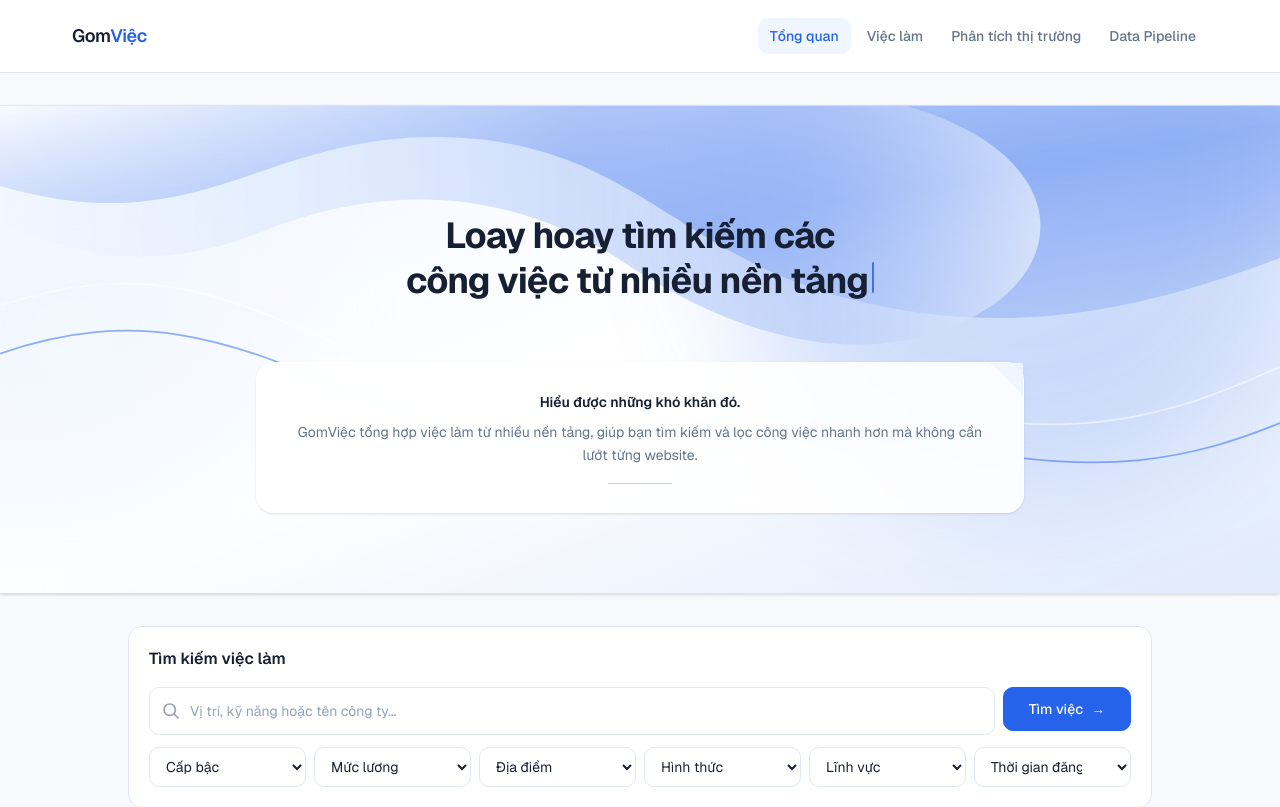
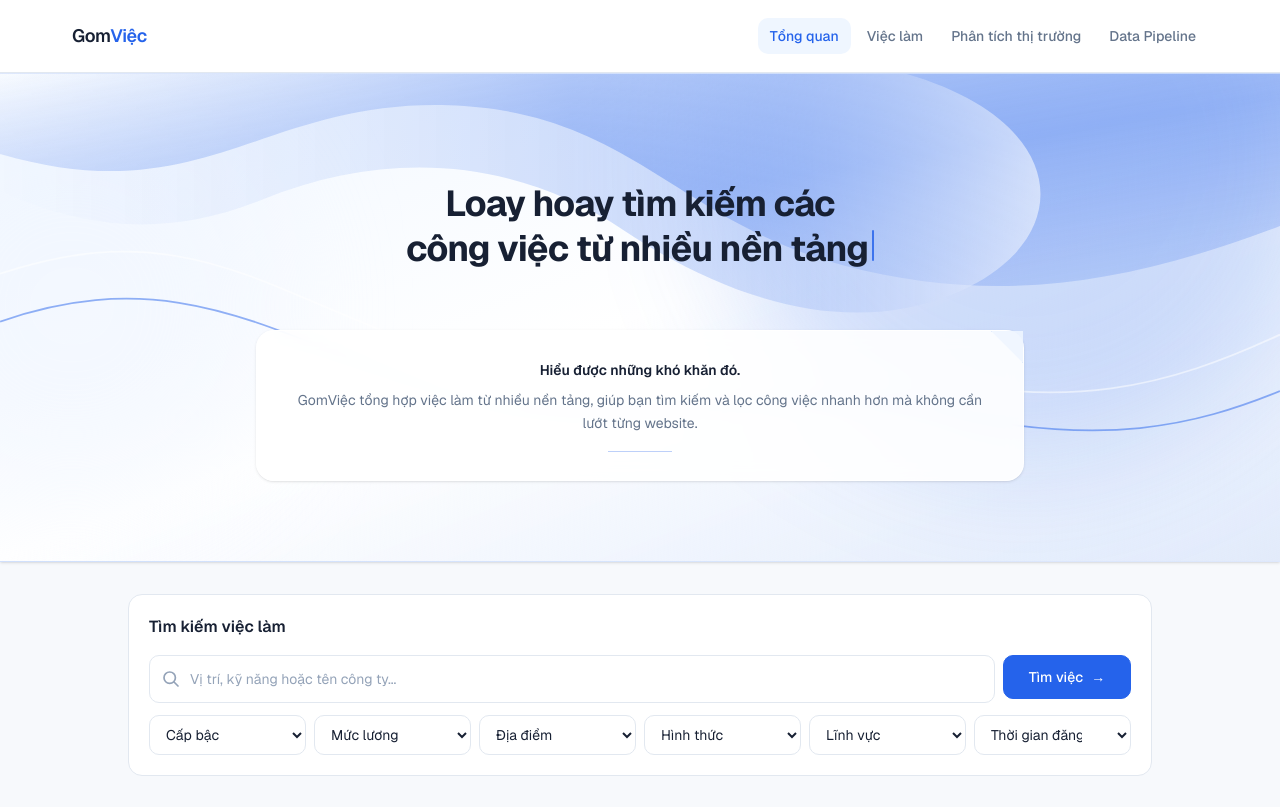
Before and after one commit to VoHoangPhucDTA/job-discovery-platform, a Next.js app in the folder frontend/: page / in a window 1280 px wide. Shown: the top 807 px of the page. Built offline with nearby package versions, Linux system fonts and the light colour scheme.

Commit message:
Remove Home main top padding so full-width hero meets header

```diff
--- a/frontend/app/components/shell/app-shell.tsx
+++ b/frontend/app/components/shell/app-shell.tsx
@@ -159,7 +159,10 @@ export function AppShell({ children }: { children: ReactNode }) {
         </div>
       </header>
 
-      <main className="mx-auto flex w-full max-w-content flex-1 flex-col px-4 py-6 sm:px-6 sm:py-8 lg:px-8">
+      <main className={[
+        "mx-auto flex w-full max-w-content flex-1 flex-col px-4 sm:px-6 lg:px-8",
+        pathname === "/" ? "py-0" : "py-6 sm:py-8",
+      ].join(" ")}>
         {children}
       </main>
 
```
